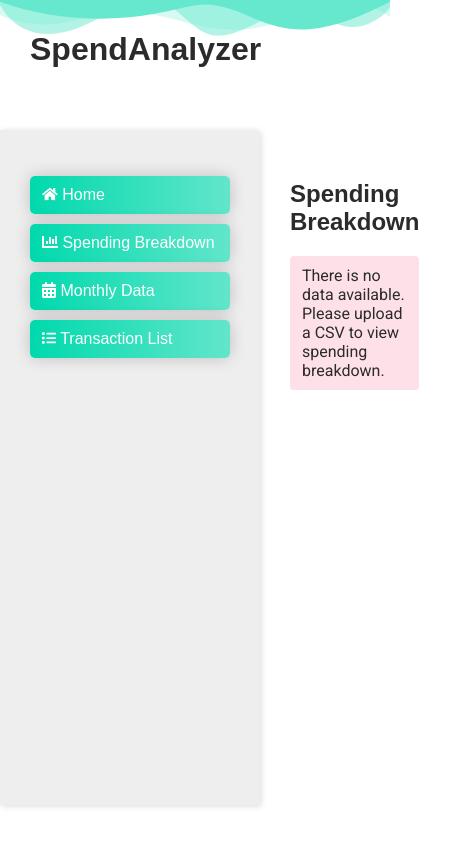
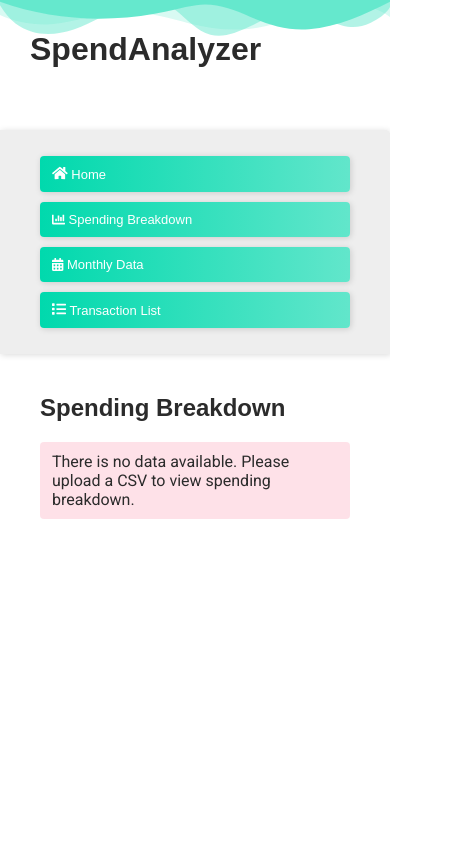
Before and after one commit to katiewrennhansen/spending-analysis, a React (Create React App) app: page /spending-analysis/breakdown in a window 390 px wide. Shown: the whole page, 449 px wide, since content can reach past the window. Built offline with nearby package versions, Linux system fonts and the light colour scheme; a web font is replaced by a local one.

Commit message:
responsive styles, refactor css

```diff
--- a/src/App.tsx
+++ b/src/App.tsx
@@ -16,7 +16,7 @@ import {
   Switch,
   Route
 } from "react-router-dom";
-import './App.css';
+import './styles/App.css';
 
 const initialTransactions: Transaction[] = [];
 const emptyArray: any[] = [];
--- a/src/components/BreakdownBarChart.tsx
+++ b/src/components/BreakdownBarChart.tsx
@@ -22,7 +22,7 @@ export const BreakdownBarChart: React.FC<Props> = ({ breakdown }) => {
 
     return (
         <div className='bar-chart'>
-            <svg className='spending-breakdown' width={900} height={500}></svg>
+            <svg className='spending-breakdown' preserveAspectRatio="xMinYMin meet" viewBox="0 0 1040 680"></svg>
         </div>
     );
   }
--- a/src/components/Categories.tsx
+++ b/src/components/Categories.tsx
@@ -18,7 +18,10 @@ export const Categories: React.FC<Props> = ({ categories, toggleCategory }) => {
 
     return (
         <div className="category-container">
-            <h2 onClick={() => showDropdown ? setShowDropdown(false) : setShowDropdown(true)}>
+            <h2
+                className="pointer"
+                onClick={() => showDropdown ? setShowDropdown(false) : setShowDropdown(true)}
+            >
                 <span>Exclude Categories ({activeCat.length})</span>
                 { showDropdown
                     ? <FontAwesomeIcon className="icon" icon={faMinus} />
@@ -32,7 +35,7 @@ export const Categories: React.FC<Props> = ({ categories, toggleCategory }) => {
                         {categories.map((cat, i) =>  (
                             <div
                                 key={i}
-                                className={`category-option ${cat?.active ? 'selected' : ''}`}
+                                className={`category-option  pointer ${cat?.active ? 'selected' : ''}`}
                                 onClick={() => toggleCategory(cat)}
                             >
                                 <FontAwesomeIcon icon={faTimes} />
--- a/src/components/Home.tsx
+++ b/src/components/Home.tsx
@@ -1,7 +1,12 @@
 import React from 'react';
 import CSVReader from 'react-csv-reader';
-import { Overview } from './Overview'
-import { Categories } from './Categories'
+import { Overview } from './Overview';
+import { Categories } from './Categories';
+import { FontAwesomeIcon } from '@fortawesome/react-fontawesome';
+import {
+    faCheckCircle
+} from '@fortawesome/free-solid-svg-icons';
+
 
 interface Props {
     onFileLoad: (transactions: Transaction[], fileInfo: any) => void;
@@ -39,7 +44,12 @@ export const Home: React.FC<Props> = ({
 
                 <p>
                     {file
-                        ? <span className="success-message">Currently reading: <strong>{file}</strong></span>
+                        ? <span className="success-message">
+                            <FontAwesomeIcon
+                                icon={faCheckCircle}
+                                className="icon"
+                            />
+                            Currently reading: <strong>{file}</strong></span>
                         : <span>No file selected</span>
                     }
                 </p>
--- a/src/components/Monthly.tsx
+++ b/src/components/Monthly.tsx
@@ -33,7 +33,7 @@ export const Monthly: React.FC<Props> = ({ transactions, dates, breakdown }) =>
             {transactions?.length
                 ? <div>
                     <div className="monthly-select">
-                        <div className="select-container">
+                        <div className="select-container pointer">
                             <select onChange={e => {
                                 const target = e.target as HTMLSelectElement;
                                 const cat: any = target.value;
@@ -49,7 +49,7 @@ export const Monthly: React.FC<Props> = ({ transactions, dates, breakdown }) =>
                         </div>
                         <h3>{activeCat}</h3>
                     </div>
-                    <svg className='monthly-breakdown' width={900} height={500}></svg>
+                    <svg className='monthly-breakdown' preserveAspectRatio="xMinYMin meet" viewBox="0 0 1040 660"></svg>
                 </div>
                 : <p className="error-message">There is no data available. Please upload a CSV to view monthly spending summary.</p>
             }
--- /dev/null
+++ b/src/components/Toolbar.tsx
@@ -0,0 +1,72 @@
+import React from 'react';
+import { FontAwesomeIcon } from '@fortawesome/react-fontawesome';
+import {
+    faChevronLeft,
+    faChevronRight
+} from '@fortawesome/free-solid-svg-icons';
+
+interface Props {
+    transactions: Transaction[];
+    totalPages: number;
+    perPageStart: number;
+    perPageEnd: number;
+    page: number;
+    nextPage: () => void;
+    prevPage: () => void;
+}
+
+export const Toolbar: React.FC<Props> = ({
+    totalPages,
+    perPageStart,
+    perPageEnd,
+    page,
+    transactions,
+    prevPage,
+    nextPage
+}) => {
+    //calculate total number of transactions
+    let total = transactions?.length ? transactions.length : 0;
+
+    return (
+        <div className="transaction-toolbar">
+            <p>
+                Showing
+                {(totalPages > 1) &&
+                    ` ${perPageStart + 1} - ${
+                        (perPageEnd > total)
+                            ? total
+                            : perPageEnd} of`
+                }
+                {` ${total}`} transaction{total !== 1 ? 's' : ''}
+            </p>
+            {transactions?.length
+                ? <div className="pagination">
+                    <button
+                        className="prev-btn btn"
+                        onClick={() => prevPage()
+                    }>
+                        <FontAwesomeIcon
+                            icon={faChevronLeft}
+                            className="icon"
+                        />
+                        Prev
+                    </button>
+
+                    <p>Page {page} of {totalPages}</p>
+
+                    <button
+                        className="next-btn btn"
+                        onClick={() => nextPage()
+                    }>
+                        Next
+                        <FontAwesomeIcon
+                            icon={faChevronRight}
+                            className="icon"
+                        />
+                    </button>
+                </div>
+                : null
+            }
+        </div>
+    )
+}
--- a/src/components/TransactionsList.tsx
+++ b/src/components/TransactionsList.tsx
@@ -1,10 +1,6 @@
 import React, { useState, useEffect } from 'react';
 import { Transaction } from './Transaction'
-import { FontAwesomeIcon } from '@fortawesome/react-fontawesome';
-import {
-    faChevronLeft,
-    faChevronRight
-} from '@fortawesome/free-solid-svg-icons';
+import { Toolbar } from './Toolbar'
 
 interface Props {
     transactions: Transaction[];
@@ -16,8 +12,10 @@ export const TransactionsList: React.FC<Props> = ({ transactions, dates }) => {
     const [perPageStart, setPerPageStart] = useState(0);
     const [perPageEnd, setPerPageEnd] = useState(20);
 
+    //calculate number of total pages
     const totalPages = Math.ceil(transactions.length / 20);
 
+    //paginate to the next page
     const prevPage = (): void => {
         if(page > 1){
             let newPage = page - 1;
@@ -31,6 +29,7 @@ export const TransactionsList: React.FC<Props> = ({ transactions, dates }) => {
         }
     }
 
+    //paginate to previous page
     const nextPage = (): void => {
         if(page < totalPages){
             let newPage = page + 1;
@@ -39,59 +38,27 @@ export const TransactionsList: React.FC<Props> = ({ transactions, dates }) => {
             let pageStart = perPageStart + 20;
             let pageEnd = pageStart + 20
 
-
             setPerPageStart(pageStart)
             setPerPageEnd(pageEnd)
         }
     }
 
     useEffect(() => {
+        //run re-render on page change
     }, [page])
-
 
     return (
         <div className="transactions-list">
             <h2>Transaction List{dates?.length ? `: ${dates[0]} - ${dates[dates.length - 1]}` : ''}</h2>
-            <div className="transaction-toolbar">
-                <p>
-                    Showing
-                    {(totalPages > 1) &&
-                        ` ${perPageStart + 1} - ${
-                            (perPageEnd > transactions.length)
-                                ? transactions.length
-                                : perPageEnd} of `
-                    }
-                    {transactions?.length
-                        ? transactions.length
-                        : '0'
-                    } transaction{transactions.length !== 1 ? 's' : ''}
-                </p>
-                <div className="pagination">
-                    <button
-                        className="prev-btn"
-                        onClick={() => prevPage()
-                    }>
-                        <FontAwesomeIcon
-                            icon={faChevronLeft}
-                            className="icon"
-                        />
-                        Prev
-                    </button>
-
-                    <p>Page {page} of {totalPages}</p>
-
-                    <button
-                        className="next-btn"
-                        onClick={() => nextPage()
-                    }>
-                        Next
-                        <FontAwesomeIcon
-                            icon={faChevronRight}
-                            className="icon"
-                        />
-                    </button>
-                </div>
-            </div>
+            <Toolbar
+                transactions={transactions}
+                totalPages={totalPages}
+                perPageStart={perPageStart}
+                perPageEnd={perPageEnd}
+                nextPage={nextPage}
+                prevPage={prevPage}
+                page={page}
+            />
             { transactions?.length
                 ? <table className="transactions-table">
                     <thead>
--- a/src/index.tsx
+++ b/src/index.tsx
@@ -1,6 +1,6 @@
 import React from 'react';
 import ReactDOM from 'react-dom';
-import './index.css';
+import './styles/index.css';
 import App from './App';
 
 ReactDOM.render(
--- a/src/App.css
+++ b/src/styles/App.css
@@ -7,6 +7,7 @@
 
 body {
   margin: 0;
+  padding: 0;
   font-family: 'Roboto', sans-serif;
   color: var(--main-bg-color);
 }
@@ -22,19 +23,21 @@ h3,
   font-family: 'Yusei Magic', sans-serif;
 }
 
+ul {
+  list-style: none;
+  padding: 0;
+}
+
+a {
+  text-decoration: none;
+}
+
 table {
   border-collapse: separate;
   border-spacing: 0;
   border-radius: 5px;
   border: 2px solid var(--main-bg-color);
-}
-
-td p {
   font-size: 12px;
-}
-
-th, td {
-  padding: 2px 5px;
 }
 
 table tr:nth-child(even) {
@@ -49,14 +52,19 @@ th {
   font-size: 14px;
 }
 
-button:hover {
+td {
+  padding: 2px 5px;
+}
+
+button:hover,
+.csv-input::before,
+.pointer:hover {
   cursor: pointer;
 }
 
 svg.spending-breakdown,
 svg.monthly-breakdown {
   border: 2px solid var(--main-bg-color);
-  margin: 10px 0;
   border-radius: 5px;
 }
 
@@ -69,11 +77,13 @@ svg.monthly-breakdown {
 }
 
 .red-warning {
+  font-size: 24px;
   color: var(--red-warning);
   font-weight: 600;
 }
 
 .green-success {
+  font-size: 24px;
   color: var(--green-success);
   font-weight: 600;
 }
@@ -90,13 +100,22 @@ svg.monthly-breakdown {
   padding: 10px 12px;
 }
 
+.success-message .icon {
+  margin-right: 8px;
+}
+
+.btn,
+.csv-input::before,
+.sidebar .sidebar-item a {
+  background: linear-gradient(to right, var(--main-accent-color), var(--light-accent-color));
+  color: #fff;
+  border-radius: 4px;
+  box-shadow: 1px 1px 6px rgba(0, 0, 0, 0.15);
+}
+
 /* HEADER */
 .header {
   padding: 10px 30px 40px;
-}
-
-.header h1 {
-  color: var(--main-bg-color);
 }
 
 .custom-shape-divider {
@@ -105,8 +124,6 @@ svg.monthly-breakdown {
   top: 0;
   left: 0;
   width: 100%;
-  overflow: hidden;
-  line-height: 0;
 }
 
 .custom-shape-divider svg {
@@ -120,11 +137,46 @@ svg.monthly-breakdown {
   grid-template-columns: 260px 1fr;
 }
 
-/* HOME */
-.home .home-summary h2 {
-  margin: 30px 0 20px;
+.dashboard-container {
+  padding: 20px 40px 40px;
+  max-width: 1000px;
 }
 
+
+/* SIDEBAR */
+.sidebar {
+  background: var(--light-bg-color);
+  border-top-right-radius: 5px;
+  padding: 20px 10px 30px 30px;
+  min-height: 80vh;
+  box-shadow: 1px 1px 6px rgba(0, 0, 0, 0.15);
+}
+
+.sidebar .sidebar-item {
+  margin: 2px 0;
+}
+
+.sidebar .sidebar-item a {
+  display: block;
+  width: 200px;
+  padding: 10px 12px;
+  margin: 10px 0;
+  transition: 300ms;
+}
+
+.sidebar .sidebar-item a:hover  {
+  transform: translateX(-10px);
+}
+
+.fa-home,
+.fa-bar-chart,
+.fa-list {
+  font-size: 14px;
+  margin-bottom: 1px;
+}
+
+
+/* HOME */
 .csv-upload {
   display: grid;
   grid-template-columns: 160px 1fr;
@@ -132,9 +184,7 @@ svg.monthly-breakdown {
 }
 
 .csv-input {
-  color: #fff;
   width: 113px;
-  border-radius: 4px;
   box-shadow: 1px 1px 6px rgba(0, 0, 0, 0.15);
 }
 
@@ -145,29 +195,13 @@ svg.monthly-breakdown {
 .csv-input::before {
   content: 'Upload File';
   display: inline-block;
-  background: linear-gradient(to right, var(--main-accent-color), var(--light-accent-color));
-  color: #fff;
-  border-radius: 4px;
   padding: 8px 16px;
   outline: none;
-  cursor: pointer;
-  font-weight: 800;
   font-size: 16px;
 }
 
-.csv-input::avtive {
-  outline: none;
-}
-
-
-
-/* CATEGORY */
 .category-container {
-  padding: 40px 0 20px;
-}
-
-.category-container h2:hover {
-  cursor: pointer;
+  padding: 20px 0;
 }
 
 .category-container h2 .icon {
@@ -180,7 +214,6 @@ svg.monthly-breakdown {
   grid-template-columns: repeat(3, 1fr);
   grid-gap: 15px;
   align-items: center;
-  max-width: 900px;
 }
 
 .category-option {
@@ -188,10 +221,6 @@ svg.monthly-breakdown {
   padding: 8px 10px;
   box-shadow: 1px 1px 6px rgba(0, 0, 0, 0.15);
   font-size: 14px;
-}
-
-.category-option:hover {
-  cursor: pointer;
 }
 
 .category-option.selected {
@@ -207,69 +236,19 @@ svg.monthly-breakdown {
   display: grid;
   grid-template-columns: repeat(2, 1fr);
   grid-gap: 25px;
-  max-width: 1000px;
 }
 
-/* DASHBOARD */
-.dashboard-container {
-  padding: 30px;
-}
 
-.dashboard-summary {
+
+/* SPENDING BREAKDOWN */
+.dashboard-container .summary {
   margin-top: 40px;
-}
-
-.dashboard-container .summary {
   display: grid;
   grid-template-columns: repeat(3, 1fr);
   grid-gap: 25px;
-  max-width: 900px;
 }
 
 
-/* SIDEBAR */
-.sidebar {
-  background: var(--light-bg-color);
-  border-top-right-radius: 5px;
-  padding: 30px 10px 30px 30px;
-  min-height: 80vh;
-  box-shadow: 1px 1px 6px rgba(0, 0, 0, 0.15);
-}
-
-.sidebar ul {
-  list-style: none;
-  padding: 0;
-}
-
-.sidebar .sidebar-item {
-  margin: 2px 0;
-}
-
-.sidebar .sidebar-item a {
-  text-decoration: none;
-  display: block;
-  width: 80%;
-  box-sizing: border-box;
-  width: 200px;
-  font-size: 16px;
-  border-radius: 5px;
-  padding: 10px 12px;
-  margin: 10px 0;
-  box-shadow: 0 0 1em rgba(0,0,0,0.2);
-  color: #fff;
-  transition: 0.3s;
-  cursor: pointer;
-  background: linear-gradient(to right, var(--main-accent-color), var(--light-accent-color));
-}
-
-.sidebar .sidebar-item a:hover  {
-  transform: translateX(-10px);
-}
-
-.fa-home, .fa-bar-chart, .fa-list {
-  font-size: 14px;
-  margin-bottom: 1px;
-}
 
 /* MONTHLY */
 select.monthly-dropdown {
@@ -287,14 +266,13 @@ select.monthly-dropdown {
 
 .select-container {
   max-width: 300px;
+  font-size: 16px;
+  line-height: 1.1;
+  position: relative;
   border: 2px solid var(--main-bg-color);
   border-radius: 4px;
   padding: 8px 10px;
-  font-size: 16px;
-  cursor: pointer;
-  line-height: 1.1;
-  position: relative;
-  font-family: Roboto, sans-serif;
+  background-color: var(--light-bg-color);
 }
 
 .select-container:after {
@@ -323,12 +301,8 @@ select:focus + .focus {
 }
 
 
+
 /* TRANSACTION LIST */
-.transactions-list {
-  list-style: none;
-  padding: 0;
-}
-
 .transaction-toolbar {
   display: flex;
 }
@@ -344,9 +318,6 @@ select:focus + .focus {
 .prev-btn,
 .next-btn {
   border: none;
-  background: var(--main-accent-color);
-  color: #fff;
-  border-radius: 4px;
   padding: 4px 8px;
 }
 
@@ -358,10 +329,49 @@ select:focus + .focus {
 }
 
 .transactions-list .transaction {
-   padding: 20px 0;
-   display: flex;
+    padding: 20px 0;
+    display: flex;
 }
 
 .transaction-field {
-  width: 400px;
+  width: 200px;
 }
+
+
+/* MEDIA QUERIES
+====================== */
+
+/* BP-2-767px */
+@media (max-width: 767px){
+  .main-container {
+    display: block;
+  }
+  .sidebar {
+    min-height: auto;
+    padding: 16px 40px;
+  }
+  .sidebar ul  {
+    display: flex;
+    justify-content: space-between;
+    margin: 0;
+  }
+  .sidebar .sidebar-item a {
+    font-size: 13px;
+    width: auto;
+  }
+}
+
+/* BP-3-550px */
+@media (max-width: 580px){
+  .sidebar ul,
+  .csv-upload,
+  .transaction-toolbar {
+    display: block;
+  }
+  .csv-reader-input {
+    margin-bottom: 30px;
+  }
+  .pagination {
+    margin: 0;
+  }
+}
--- a/src/utils/utilities.tsx
+++ b/src/utils/utilities.tsx
@@ -188,10 +188,10 @@ export const breakdownMonth = (transactions: Transaction[], category: any): Grap
 
 //build d3 data visualization around input breakdown data
 export const buildGraph = (breakdown: any[], el:string, addText: boolean): void => {
-    const margin = 100;
-    const width = 900 - 2 * margin;
-    const height = 500 - 2 * margin;
-    const svg = _d3.select(`svg.${el}`);
+    const margin = 80;
+    const width = 900;
+    const height = 500;
+    const svg = _d3.select(`svg.${el}`)
 
     if(svg && breakdown){
         //clear svg between re-renders
@@ -271,7 +271,7 @@ export const buildGraph = (breakdown: any[], el:string, addText: boolean): void
                 .attr('y', (s) => yScale(s.y) - 10)
                 .attr("dx", barWidth/2)
                 .text((s) => `$${formatNumber((s.y).toFixed(2))}`)
-                .attr('font-size', '11px')
+                .attr('font-size', '14px')
                 .attr('text-anchor', 'middle')
                 .attr('fill', 'hsl(0, 0%, 17%)')
                 .attr('font-weight', '800')
```
Also changed, not shown: src/styles/index.css (renamed from src/index.css), 2 other files (tests, documents, lock files or other folders).
